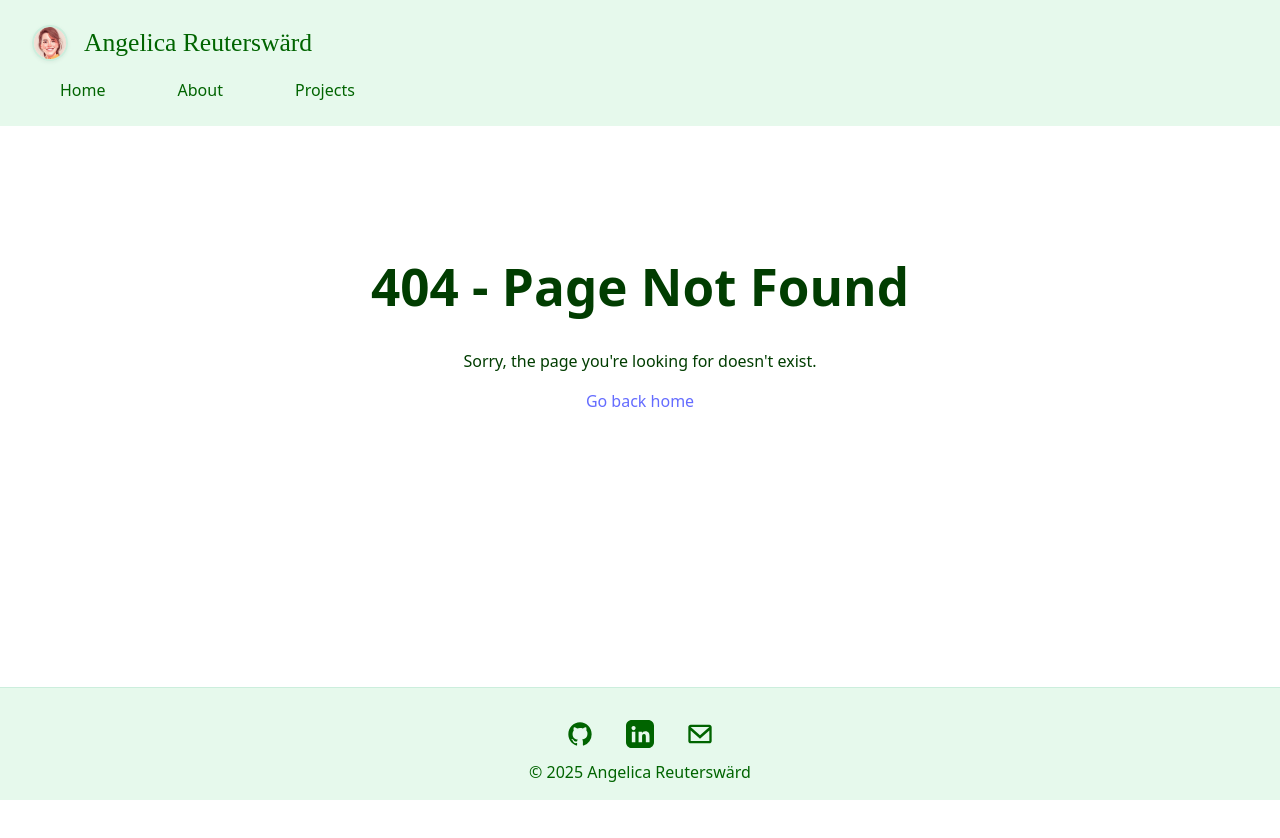
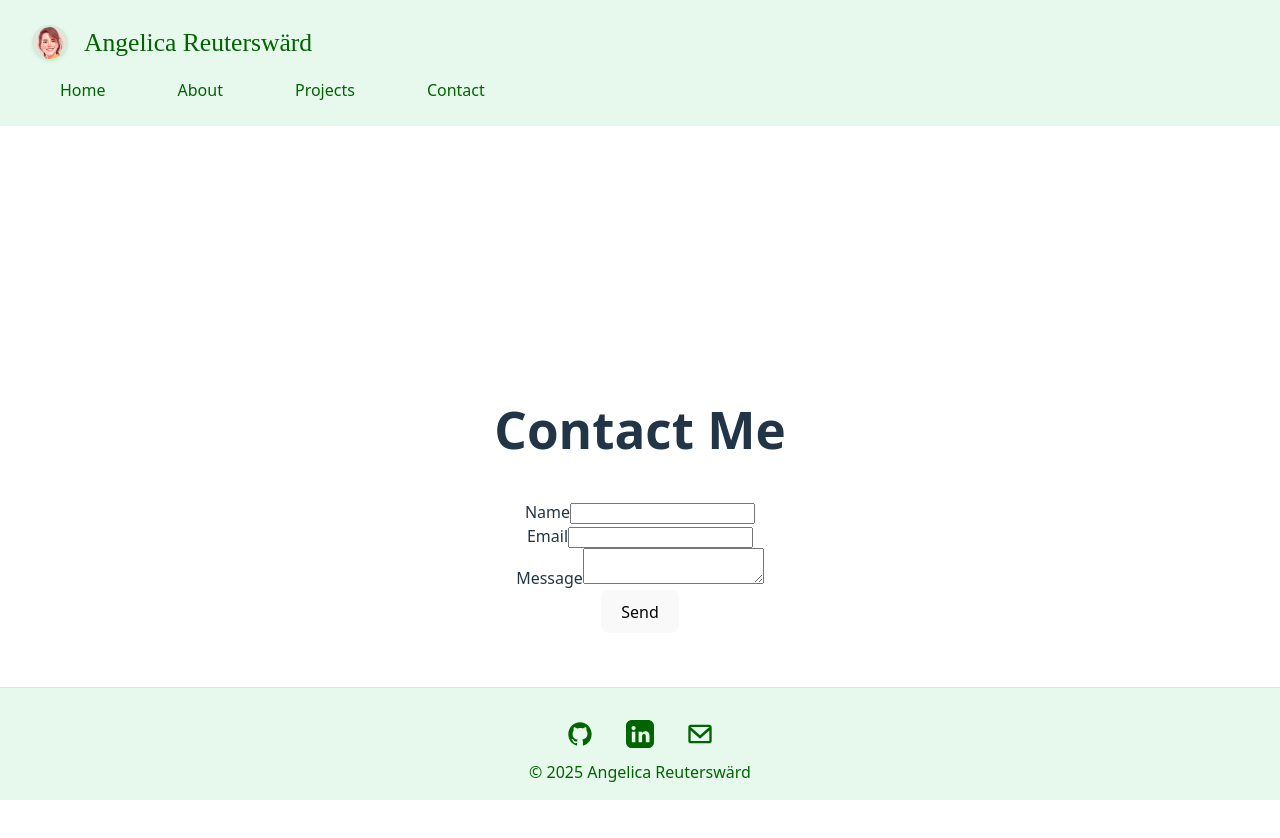
Before and after one commit to Ayngie/react-portfolio, a React (Vite) app: page /contact in a window 1280 px wide. Before the commit this address had no page. Shown: the top 838 px of the page. Built offline with nearby package versions, Linux system fonts and the light colour scheme; a web font is replaced by a local one.

Commit message:
Feat: added contact form

```diff
--- a/package.json
+++ b/package.json
@@ -12,6 +12,7 @@
   "dependencies": {
     "react": "^19.1.0",
     "react-dom": "^19.1.0",
+    "react-hook-form": "^7.57.0",
     "react-router-dom": "^7.6.2"
   },
   "devDependencies": {
--- a/src/App.tsx
+++ b/src/App.tsx
@@ -3,7 +3,8 @@ import './App.scss';
 import Layout from './components/Layout';
 import Home from './pages/Home/Home';
 import AboutMe from './pages/AboutMe/AboutMe';
-import Projects from './pages/Projects';
+import Projects from './pages/Projects/Projects';
+import ContactMe from './pages/ContactMe/ContactMe';
 import NotFound from './pages/NotFound/NotFound';
 import { ErrorBoundary } from './components/ErrorBoundary';
 import { BrowserRouter, Routes, Route } from 'react-router-dom';
@@ -17,6 +18,7 @@ function App() {
             <Route index element={<Home />} />
             <Route path="about" element={<AboutMe />} />
             <Route path="projects" element={<Projects />} />
+            <Route path="contact" element={<ContactMe />} />
             <Route path="*" element={<NotFound />} />
           </Route>
         </Routes>
--- a/src/components/Layout.tsx
+++ b/src/components/Layout.tsx
@@ -7,6 +7,7 @@ const navLinks = [
   { linkTo: '/', label: 'Home' },
   { linkTo: '/about', label: 'About' },
   { linkTo: '/projects', label: 'Projects' },
+  { linkTo: '/contact', label: 'Contact' },
 ];
 
 const Layout: React.FC = () => (
--- /dev/null
+++ b/src/pages/ContactMe/ContactMe.tsx
@@ -0,0 +1,75 @@
+import React from 'react';
+import { useForm } from 'react-hook-form';
+
+type FormData = {
+  name: string;
+  email: string;
+  message: string;
+};
+
+const ContactMe: React.FC = () => {
+  const {
+    register,
+    handleSubmit,
+    reset,
+    formState: { errors, isSubmitting, isSubmitSuccessful },
+  } = useForm<FormData>();
+
+  // Replace this with your email sending logic (e.g., EmailJS, API endpoint)
+  const onSubmit = async (data: FormData) => {
+    try {
+      // Example: await fetch("/api/send-email", { method: "POST", body: JSON.stringify(data) });
+      alert('Email sent!\n' + JSON.stringify(data, null, 2));
+      reset();
+    } catch (error) {
+      alert('Failed to send email.');
+      console.error('Error sending email:', error);
+    }
+  };
+
+  return (
+    <section id="contact" className="full-viewport-section">
+      <h1>Contact Me</h1>
+
+      <form onSubmit={handleSubmit(onSubmit)} noValidate>
+        <div>
+          <label htmlFor="name">Name</label>
+          <input
+            id="name"
+            {...register('name', { required: 'Name is required' })}
+          />
+          {errors.name && <span>{errors.name.message}</span>}
+        </div>
+        <div>
+          <label htmlFor="email">Email</label>
+          <input
+            id="email"
+            type="email"
+            {...register('email', {
+              required: 'Email is required',
+              pattern: {
+                value: /^\S+@\S+$/i,
+                message: 'Invalid email address',
+              },
+            })}
+          />
+          {errors.email && <span>{errors.email.message}</span>}
+        </div>
+        <div>
+          <label htmlFor="message">Message</label>
+          <textarea
+            id="message"
+            {...register('message', { required: 'Message is required' })}
+          />
+          {errors.message && <span>{errors.message.message}</span>}
+        </div>
+        <button type="submit" disabled={isSubmitting}>
+          {isSubmitting ? 'Sending...' : 'Send'}
+        </button>
+        {isSubmitSuccessful && <p>Thank you for your message!</p>}
+      </form>
+    </section>
+  );
+};
+
+export default ContactMe;
```
Also changed, not shown: src/pages/Projects/Projects.tsx (renamed from src/pages/Projects.tsx), 1 other file (tests, documents, lock files or other folders).
